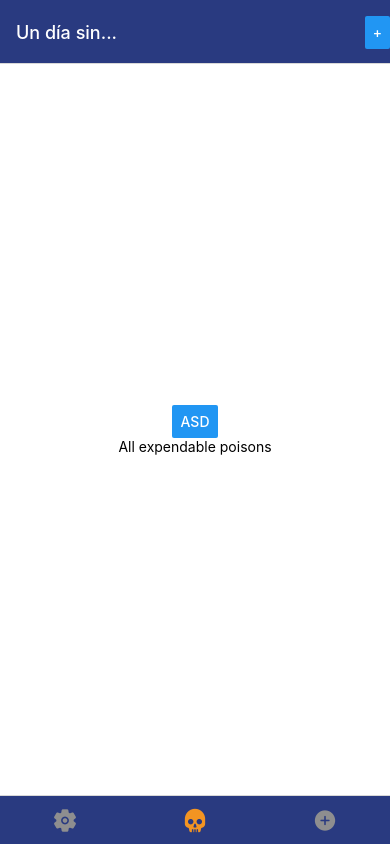
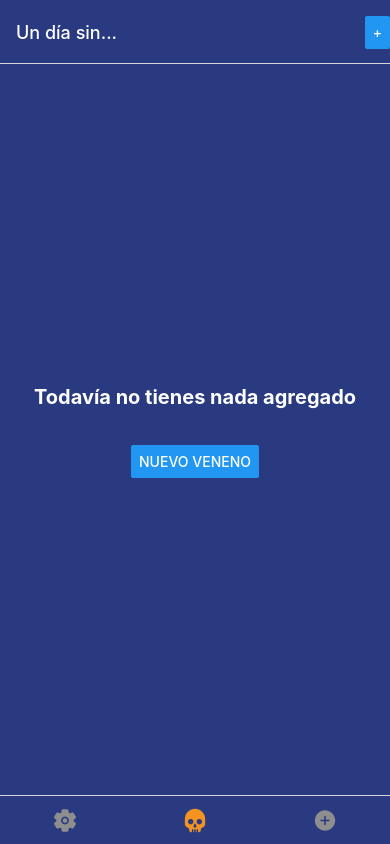
Before and after one commit to naueru/unDiaSin, a React Native app: screen / in a window 390 px wide. Built offline with nearby package versions, Linux system fonts and the light colour scheme.

Commit message:
Adds empty content feedback. Adds list of cards

```diff
--- a/screens/AllExpendables.tsx
+++ b/screens/AllExpendables.tsx
@@ -1,45 +1,65 @@
+// Core
 import { ParamListBase, useNavigation } from "@react-navigation/native";
 import { NativeStackNavigationProp } from "@react-navigation/native-stack";
 import { FC, useContext } from "react";
-import { Button, StyleSheet, Text, View } from "react-native";
+import { Button, FlatList, StyleSheet, View } from "react-native";
+
+// Context
 import { ExpendablesContext } from "../store/expendables-context";
+
+// Components
+import Title from "../components/Title";
+import ExpendableCard from "../components/ExpendableCard";
+
+// Constants
 import { ROUTES } from "../constants/constants";
+import { GLOBAL_STYLES } from "../constants/styles";
 
 const AllExpendables: FC = () => {
   const ExpendablesCtx = useContext(ExpendablesContext);
   const navigation = useNavigation<NativeStackNavigationProp<ParamListBase>>();
-  return (
-    <View style={styles.container}>
+
+  const hasExpendables = ExpendablesCtx.expendables.length > 0;
+
+  const content = hasExpendables ? (
+    <View>
+      <FlatList
+        contentContainerStyle={styles.contentContainer}
+        data={ExpendablesCtx.expendables}
+        renderItem={({ item }) => <ExpendableCard expendable={item} />}
+        keyExtractor={(item) => `expendable_${item.id}`}
+      />
+    </View>
+  ) : (
+    <View style={styles.emptyContentContainer}>
+      <Title label="Todavía no tienes nada agregado" />
       <Button
         onPress={() => {
-          navigation.navigate(ROUTES.expendableDetail);
+          navigation.navigate(ROUTES.manageExpendable);
         }}
-        title="ASD"
+        title="Nuevo veneno"
       />
-      <Text>All expendable poisons</Text>
-      {ExpendablesCtx.expendables.map((expendable) => (
-        <View key={`expendable_${expendable.id}`}>
-          <Text>{expendable.icon}</Text>
-          <Text>{expendable.id}</Text>
-          <Text>{expendable.name}</Text>
-          <Text>{expendable.initDay}</Text>
-          <Text>{expendable.initMonth}</Text>
-          <Text>{expendable.initYear}</Text>
-          <Text>{expendable.cost}</Text>
-          <Text>{expendable.timesPerDay}</Text>
-        </View>
-      ))}
     </View>
   );
+
+  return <View style={styles.outerContainer}>{content}</View>;
 };
 
 export default AllExpendables;
 
 const styles = StyleSheet.create({
-  container: {
+  outerContainer: {
+    backgroundColor: GLOBAL_STYLES.colors.primary500,
     flex: 1,
-    backgroundColor: "#fff",
-    alignItems: "center",
     justifyContent: "center",
   },
+  contentContainer: {
+    gap: 32,
+    padding: 16,
+  },
+  emptyContentContainer: {
+    alignItems: "center",
+    backgroundColor: GLOBAL_STYLES.colors.primary500,
+    gap: 32,
+  },
 });
```
